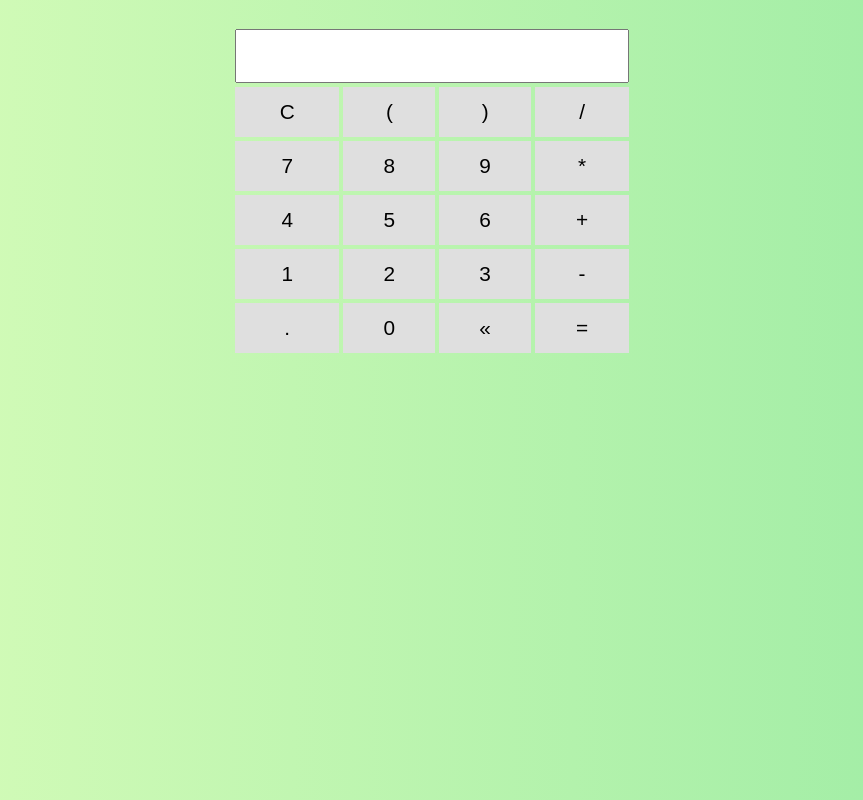
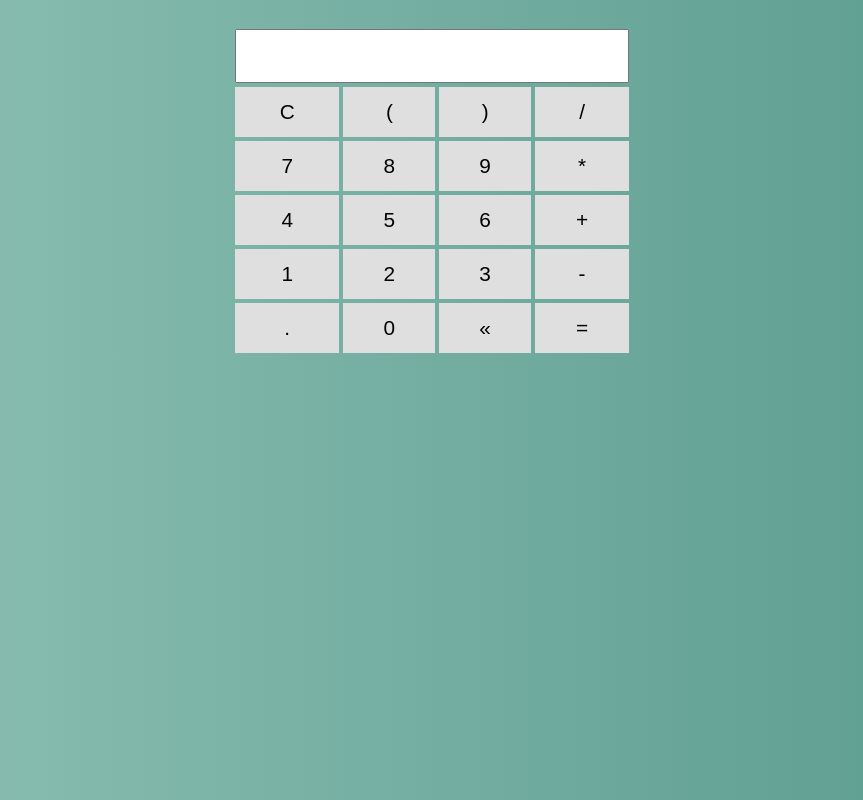
Before and after one commit to guilherme-plemos/Calculadora, a plain HTML site: page index.html in a window 1280 px wide. Shown: the whole page, without its empty margins (208-1071 px from the left). Drawn offline with nearby package versions, Linux system fonts and the light colour scheme.

Commit message:
att cores

```diff
--- a/css/style.css
+++ b/css/style.css
@@ -12,7 +12,7 @@
 body {
   margin: auto;
   padding: 0;
-  background-image: linear-gradient(to left, #9AEBA3,#DAFDBA);
+  background-image: linear-gradient(to left, #589A8D,#8FC1B5);
   font-family: 'Open sans', sans-serif;
   font-size: 1.3em;
   line-height: 1.5em;
```
